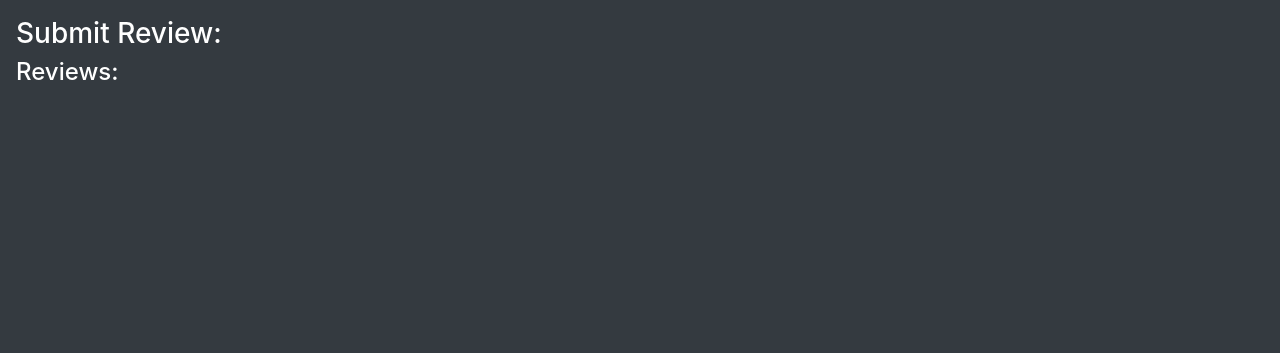
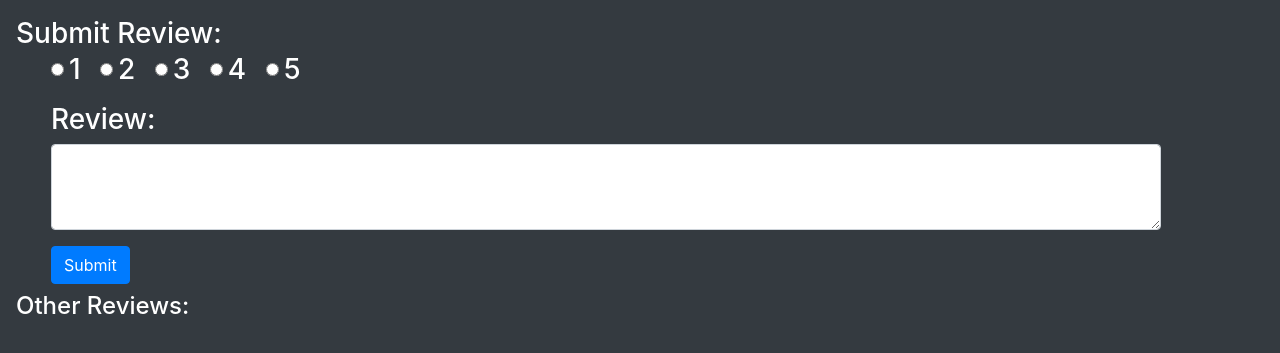
Before and after one commit to YourAlly/Books, a Flask app: template templates/book.html in a window 1280 px wide. Shown: the part 148-501 px from the top of the page. Run offline with Flask 2, Linux system fonts and the light colour scheme; the template is opened without the code that fills it, so the values that code supplies are empty; some libraries are stand-ins or nearby versions.

Commit message:
Latest Stable (19/06) (Almost done on book.html)

```diff
--- a/application.py
+++ b/application.py
@@ -149,18 +149,27 @@ def books():
 # Returns a page that includes the details of the selected book
 @app.route("/books/<string:isbn>", methods=["POST", "GET"])
 def book(isbn):
+    # Refer to line 29
+    if not 'user_id' in session:
+        return redirect("/")
+
     result = db.execute("SELECT * FROM books WHERE isbn = :isbn",
     {"isbn" : isbn}).fetchone()
     table = db.execute("SELECT * FROM reviews WHERE book_isbn = :isbn",
     {"isbn" : isbn}).fetchall()
     reviews = []
+    reviewed = False
     for row in table:
+        if int(session['user_id']) == int(row.user_id):
+            reviewed = True
         name = db.execute("SELECT * FROM users WHERE id = :user_id",
         {"user_id" : row.user_id}).fetchone()
         print(int(row.score))
-        review = Review(name.username, row.review, int(row.score))
+        review = Review(name.username, row.review, int(row.score), int(row.user_id))
         reviews.append(review)
+
     if result:
-        return render_template("book.html", book = result, reviews = reviews)
+        return render_template("book.html", book = result,
+         reviews = reviews, user=session["user_id"], reviewed=reviewed)
     else:
         return render_template("error.html", message="Book didn't exist", past="index.html")
--- a/myclasses.py
+++ b/myclasses.py
@@ -1,5 +1,6 @@
 class Review:
-    def __init__(self, user, text, score):
+    def __init__(self, user, text, score, user_id):
+        self.user_id = user_id
         self.user = user
         self.text = text
         self.user_score = score
--- a/templates/book.html
+++ b/templates/book.html
@@ -5,8 +5,9 @@
 {% endblock %}
 
 {% block body %}
+
     <a href="{{ url_for('index') }}">Back to home</a>
-    </br>
+    <br>
     <h1>{{ book.title }}</h1>
     <h3>
         <ul>
@@ -14,13 +15,74 @@
             <li>Author: {{ book.author }}</li>
             <li>Year: {{ book.year }}</li>
         </ul>
-        Submit Review:
 
+        {% if reviewed %}
+
+            <h4>
+                Your Review:
+                <div class="container" style="margin-left: 20px;">
+                    {% for review in reviews %}
+                        {% if review.user_id == user %}
+
+                            {{ review.user }}: {% for i in range(review.user_score) %}*{% endfor %}
+                            <ul>
+                                {% if review.text %}
+                                    <li>{{ review.text }}</li>
+                                {% else %}
+                                    <li>No details</li>
+                                {% endif %}
+                            </ul>
+
+                        {% endif %}
+                    {% endfor %}
+
+                </div>
+            </h4>
+
+        {% endif %}
+
+        <h3>
+
+        {% if reviewed %}Edit{% else %}Submit{% endif %} Review:
+        <div class="container" style="margin-left: 20px;">
+            <form action="{{ url_for('index')}}">
+                <div class="form-group">
+                    <div class="form-check form-check-inline">
+                        <input class="form-check-input" type="radio" name="review_score" id="inlineRadio1" value="1">
+                        <label class="form-check-label" for="inlineRadio1">1</label>
+                    </div>
+                    <div class="form-check form-check-inline">
+                        <input class="form-check-input" type="radio" name="review_score" id="inlineRadio2" value="2">
+                        <label class="form-check-label" for="inlineRadio2">2</label>
+                    </div>
+                    <div class="form-check form-check-inline">
+                        <input class="form-check-input" type="radio" name="review_score" id="inlineRadio3" value="3">
+                        <label class="form-check-label" for="inlineRadio3">3</label>
+                    </div>
+                    <div class="form-check form-check-inline">
+                        <input class="form-check-input" type="radio" name="review_score" id="inlineRadio3" value="4">
+                        <label class="form-check-label" for="inlineRadio3">4</label>
+                    </div>
+                    <div class="form-check form-check-inline">
+                        <input class="form-check-input" type="radio" name="review_score" id="inlineRadio3" value="5">
+                        <label class="form-check-label" for="inlineRadio3">5</label>
+                    </div>
+                </div>
+                <div class="form-group">
+                    <label for="exampleFormControlTextarea1">Review: </label>
+                    <textarea class="form-control" id="exampleFormControlTextarea1" rows="3" name="review"></textarea>
+                </div>
+                <button type="submit" class="btn btn-primary">Submit</button>
+            </form>
+        </div>
+        </h3>
         <h4>
-            Reviews:
-                {% for review in reviews %}
-                    </br>
-                    <div class="review">
+        Other Reviews:
+            {% for review in reviews %}
+                {% if review.user_id != user %}
+
+                    <br>
+                    <div class="container">
                         {{ review.user }}: {% for i in range(review.user_score) %}*{% endfor %}
                         <ul>
                             {% if review.text %}
@@ -30,7 +92,9 @@
                             {% endif %}
                         </ul>
                     </div>
-                {% endfor %}
+
+                {% endif %}
+            {% endfor %}
         </h4>
     </h3>
 {% endblock %}
```
